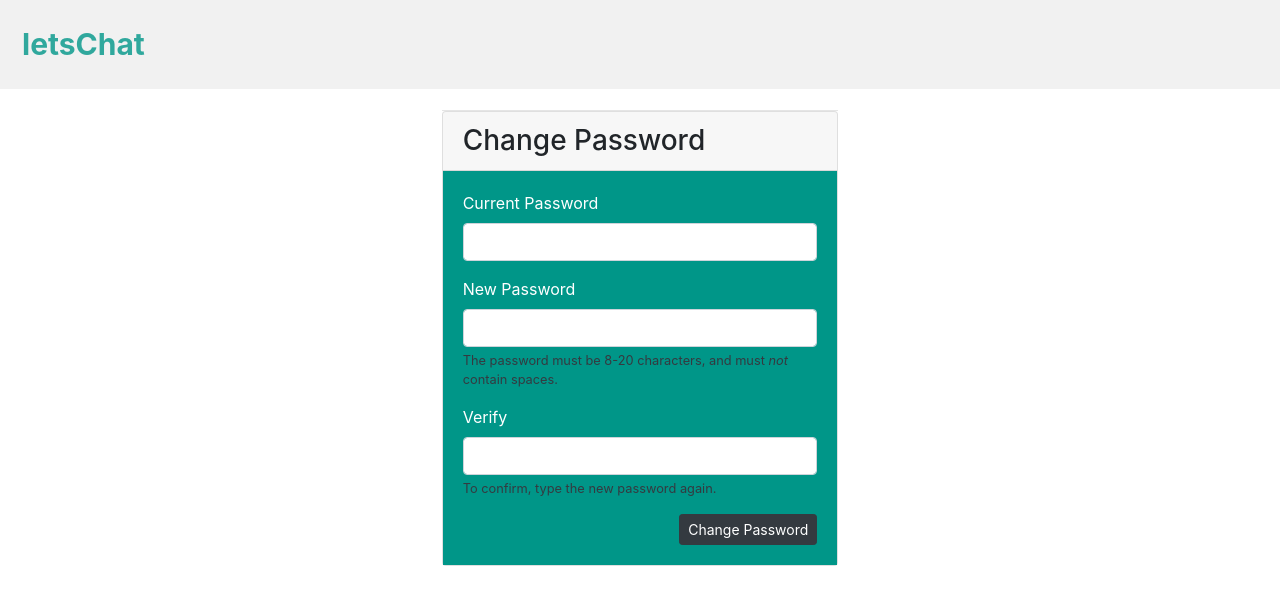
After one commit to the-pythonists/letsChat, a Django app: page /changepassword/ in a window 1280 px wide. The commit adds this page. Shown: the top 605 px of the page. Run offline with Django 3.2, Linux system fonts and the light colour scheme; some libraries are stand-ins or nearby versions.

```diff
--- a/SocialMedia/App/models.py
+++ b/SocialMedia/App/models.py
@@ -53,8 +53,8 @@ class UserPost(models.Model):
     userName = models.CharField(max_length=50,default='')
     post = models.ImageField(upload_to="profiles",blank=True)
     Message = models.CharField(max_length=5000,default="",blank=True)
-    date = models.DateTimeField(auto_now_add=True, blank=True)
-    userPic = models.CharField(max_length=50,default='',blank=True)
+    date = models.DateTimeField(default=datetime.now, blank=True)
+    userPic = models.CharField(max_length=100,default='',blank=True)
 
 class Likes(models.Model):
     postId = models.CharField(max_length=100)
--- /dev/null
+++ b/SocialMedia/App/static/css/changepwd.css
@@ -0,0 +1,34 @@
+#navbar {
+    overflow: hidden;
+    background-color: #f1f1f1;
+    padding: 20px 10px;
+    transition: 0.4s;
+    position: fixed;
+    width: 100%;
+    top: 0;
+    z-index: 99;
+  }
+
+  #navbar a {
+    float: left;
+    color:rgba(0, 150, 136, 0.8);
+    text-align: center;
+    padding: 12px;
+    text-decoration: none;
+    font-size: 18px;
+    line-height: 25px;
+    border-radius: 4px;
+  }
+
+  #navbar #logo {
+    font-size: 30px;
+    font-weight: bold;
+    transition: 0.4s;
+    color:rgba(0, 150, 136, 0.8);
+    font-weight:bolder;
+  }
+
+  #navbar a:hover {
+    background-color: #ddd;
+    color: black;
+  }
--- /dev/null
+++ b/SocialMedia/App/templates/Changepwd.html
@@ -0,0 +1,66 @@
+{% load static %}
+<!doctype html>
+<html lang="en">
+  <head>
+    <!-- Required meta tags -->
+    <meta charset="utf-8">
+    <meta name="viewport" content="width=device-width, initial-scale=1, shrink-to-fit=no">
+
+    <!-- Bootstrap CSS -->
+    <link rel="stylesheet" href="https://stackpath.bootstrapcdn.com/bootstrap/4.3.1/css/bootstrap.min.css" integrity="sha384-ggOyR0iXCbMQv3Xipma34MD+dH/1fQ784/j6cY/iJTQUOhcWr7x9JvoRxT2MZw1T" crossorigin="anonymous">
+	<link rel="stylesheet" href="https://cdnjs.cloudflare.com/ajax/libs/font-awesome/4.7.0/css/font-awesome.min.css">
+     <link href="//maxcdn.bootstrapcdn.com/bootstrap/4.1.1/css/bootstrap.min.css" rel="stylesheet" id="bootstrap-css">
+  <script src="//maxcdn.bootstrapcdn.com/bootstrap/4.1.1/js/bootstrap.min.js"></script>
+  <script src="//cdnjs.cloudflare.com/ajax/libs/jquery/3.2.1/jquery.min.js"></script>
+  <title>Change Password</title>
+  <link rel="StyleSheet" type="text/css" href="{%static 'css/changepwd.css'%}">
+
+  </head>
+  <div id="navbar">
+        <a href="/" id="logo">letsChat</a>
+ </div>
+  <body>
+  <div class="col-md-4 offset-md-4 " style="margin-top: 110px;">
+                    <span class="anchor" id="formChangePassword"></span>
+                    <hr class="mb-0">
+					<div class="card">
+                        <div class="card-header">
+                          {{message}}
+                            <h3 class="mb-0">Change Password</h3>
+                        </div>
+                        <div class="card-body" style="background-color:rgba(0, 150, 136, 1); color:white;">
+                            <form class="form" role="form" autocomplete="off" action="/changepassword/" method="POST">{% csrf_token %}
+                                <div class="form-group">
+                                    <label for="inputPasswordOld">Current Password</label>
+                                    <input type="password" name="currentPass" class="form-control" id="inputPasswordOld" required="">
+                                </div>
+                                <div class="form-group">
+                                    <label for="inputPasswordNew">New Password</label>
+                                    <input type="password" name="newPass" class="form-control" id="inputPasswordNew" required="">
+                                    <span class="form-text small text-dark">
+                                            The password must be 8-20 characters, and must <em>not</em> contain spaces.
+                                        </span>
+                                </div>
+                                <div class="form-group">
+                                    <label for="inputPasswordNewVerify">Verify</label>
+                                    <input type="password" name="confirmPass" class="form-control" id="inputPasswordNewVerify" required="">
+                                    <span class="form-text small text-dark">
+                                            To confirm, type the new password again.
+                                        </span>
+                                </div>
+                                <div class="form-group">
+                                    <button type="submit" class="btn btn-dark btn-sm float-right">Change Password</button>
+                                </div>
+                            </form>
+                        </div>
+                    </div>
+                    <!-- /form card change password -->
+
+                </div>
+    <!-- Optional JavaScript -->
+    <!-- jQuery first, then Popper.js, then Bootstrap JS -->
+    <script src="https://code.jquery.com/jquery-3.3.1.slim.min.js" integrity="sha384-q8i/X+965DzO0rT7abK41JStQIAqVgRVzpbzo5smXKp4YfRvH+8abtTE1Pi6jizo" crossorigin="anonymous"></script>
+    <script src="https://cdnjs.cloudflare.com/ajax/libs/popper.js/1.14.7/umd/popper.min.js" integrity="sha384-UO2eT0CpHqdSJQ6hJty5KVphtPhzWj9WO1clHTMGa3JDZwrnQq4sF86dIHNDz0W1" crossorigin="anonymous"></script>
+    <script src="https://stackpath.bootstrapcdn.com/bootstrap/4.3.1/js/bootstrap.min.js" integrity="sha384-JjSmVgyd0p3pXB1rRibZUAYoIIy6OrQ6VrjIEaFf/nJGzIxFDsf4x0xIM+B07jRM" crossorigin="anonymous"></script>
+  </body>
+</html>
--- a/SocialMedia/App/templates/CreateAccount.html
+++ b/SocialMedia/App/templates/CreateAccount.html
@@ -11,7 +11,7 @@
 </head>
 <body>
 <header class="container-fluid">
-	<h2>let's Chat</h2>
+	<h2>LetsChat</h2>
 </header>
 <div class="container w-50 bg-dark" style="color: white;">
 		<h2 class="text-center mt-2">Create a new account</h2>
--- a/SocialMedia/App/templates/MyFriends.html
+++ b/SocialMedia/App/templates/MyFriends.html
@@ -6,8 +6,9 @@
         {% for query in myFriends %}
         {% for name in query %}
         <img src="{{name.profilePic.url}}">
-        <a href="{{name.userId}}">{{name.firstName}} {{name.lastName}}</a><br>
+        <a href="/profile/{{name.userName}}">{{name.firstName}} {{name.lastName}}</a><br>
         {% endfor %}
         {% endfor %}
+
     </body>
 </html>
--- a/SocialMedia/App/templates/Search.html
+++ b/SocialMedia/App/templates/Search.html
@@ -18,7 +18,7 @@
 
     <div class="container">
         <center>
-        <form action="/profile/" method="POST" >{% csrf_token %}
+        <form action="/profile/{{user.userName}}" method="POST" >{% csrf_token %}
         <div class="row">
         <div class="col-lg-10 col-md-10 col-sm-10 col-10">
         <input type="text" name="profile" id="personId" hidden>
--- a/SocialMedia/App/views.py
+++ b/SocialMedia/App/views.py
@@ -34,9 +34,9 @@ def index(request):
 		AllPost = chain(UserAllPost(), FriendPosts())
 		for item in AllPost:
 			postList.append(item)
-			postList.sort(key=lambda x: x.date)      #for reversed :  (reverse = True)
-		newDate = datetime.datetime.now()
-		params = {'userInfo':userInfo,'userData':postList,"newDate":newDate}
+		postList.sort(key=lambda x: x.date)      #for reversed :  (reverse = True)
+		date_now = datetime.datetime.now()
+		params = {'userInfo':userInfo,'userData':postList,"date_now":date_now}
 		return render(request,'DashBoard.html',params)
 	else:
 		return render(request,'index.html')
@@ -89,6 +89,28 @@ def OtpGeneration(request):
 	# request.session["Email"]=Email
 	return JsonResponse({'Result':"Successfully"})
 
+def changepassword(request):
+	if request.method == 'POST':
+		currentPass = request.POST.get('currentPass')
+		newPass = request.POST.get('newPass')
+		confirmPass = request.POST.get('confirmPass')
+		if newPass != confirmPass:
+			message = "Password Do not match"
+			return render(request,'changepwd.html',{'message':message})
+		else:
+			encryptCurrentPass = userRegistration.objects.get(userId=request.session['user']).password
+
+			if check_password(currentPass,encryptCurrentPass) == True:
+				userRegistration.objects.filter(userId=request.session['user']).update(password=make_password(newPass))
+				# return render(request,'changepwd.html',{'message':'Password Changed Successfully.Please Login Again'})
+
+				del request.session['user']
+				return HttpResponseRedirect('/')
+			else:
+				return HttpResponse('pasword not match')
+	else:
+		return render(request,'changepwd.html')
+
 @csrf_exempt
 def postlike(request):
 	Id = request.POST.get('postID')
@@ -137,17 +159,11 @@ def album(request):
 	else:
 		return HttpResponseRedirect('/')
 
-
-def profile(request):
-	# Checking if profile is of other person or self profile
-	if request.method == 'POST':
-		profileId = request.POST.get('profile')
-	else:
-		profileId = request.session['user']
-
+def profile(request,user):
 	ActiveUser = userRegistration.objects.get(userId=request.session['user'])
 	ActiveUserName = ActiveUser.firstName
 	ActiveUserPic = ActiveUser.profilePic
+	profileId = userRegistration.objects.get(userName=user).userId
 	profileDetail = userRegistration.objects.filter(userId=profileId)
 
 	# checking if searched person is req receiver or sender
@@ -175,7 +191,6 @@ def profile(request):
 		'isFriend':isFriend,'isRequest':isRequest,'isRequested':isRequested,
 		'ActiveUserName':ActiveUserName,'ActiveUserPic':ActiveUserPic}
 	return render(request,'Profile.html',params)
-
 
 def Userprofile(request):
 	return render(request,'Userprofile.html')
@@ -336,7 +351,6 @@ def outgoingRequest(request):
 			reciverId.append(e.receiverId)
 		return JsonResponse({"reciverId":reciverId})
 
-
 @csrf_exempt
 def incomingRequest(request):
 	if request.method == "POST":
--- a/SocialMedia/SocialMedia/urls.py
+++ b/SocialMedia/SocialMedia/urls.py
@@ -28,10 +28,11 @@ urlpatterns = [
     path("uservalidate/", views.uservalidate,name="uservalidate"), #Check Username
     path('login/',views.login,name='login'),
     path("OtpGeneration/", views.OtpGeneration,name="OtpGeneration"),#Otp Generation
+    path("changepassword/",views.changepassword,name="changepassword"),
     path("PostSubmission/",views.PostSubmission,name="PostSubmission"),
     path("postlike/",views.postlike,name="postlike"),
     path("album/",views.album,name="album"),
-    path("profile/",views.profile,name="profile"),
+    path("profile/<str:user>/",views.profile,name="profile"),
     path("addfriend/",views.addfriend,name="addfriend"),
     path("requestConfirm/",views.requestConfirm,name="requestConfirm"),
     path("notifications/",views.notifications,name="notifications"),
```
Also changed, not shown: SocialMedia/App/static/css/notifications.css (added, +104 -0 lines), SocialMedia/App/static/js/notifications.js (added, +13 -0 lines), SocialMedia/App/templates/DashBoard.html (+10 -3 lines), SocialMedia/App/templates/Notifications.html (+54 -41 lines), SocialMedia/App/migrations/0020_auto_20200515_2233.py (added), SocialMedia/App/migrations/0021_auto_20200515_2314.py (added), SocialMedia/App/migrations/0022_auto_20200515_2316.py (added), SocialMedia/App/static/images/Logo.png (added), SocialMedia/db.sqlite3.
